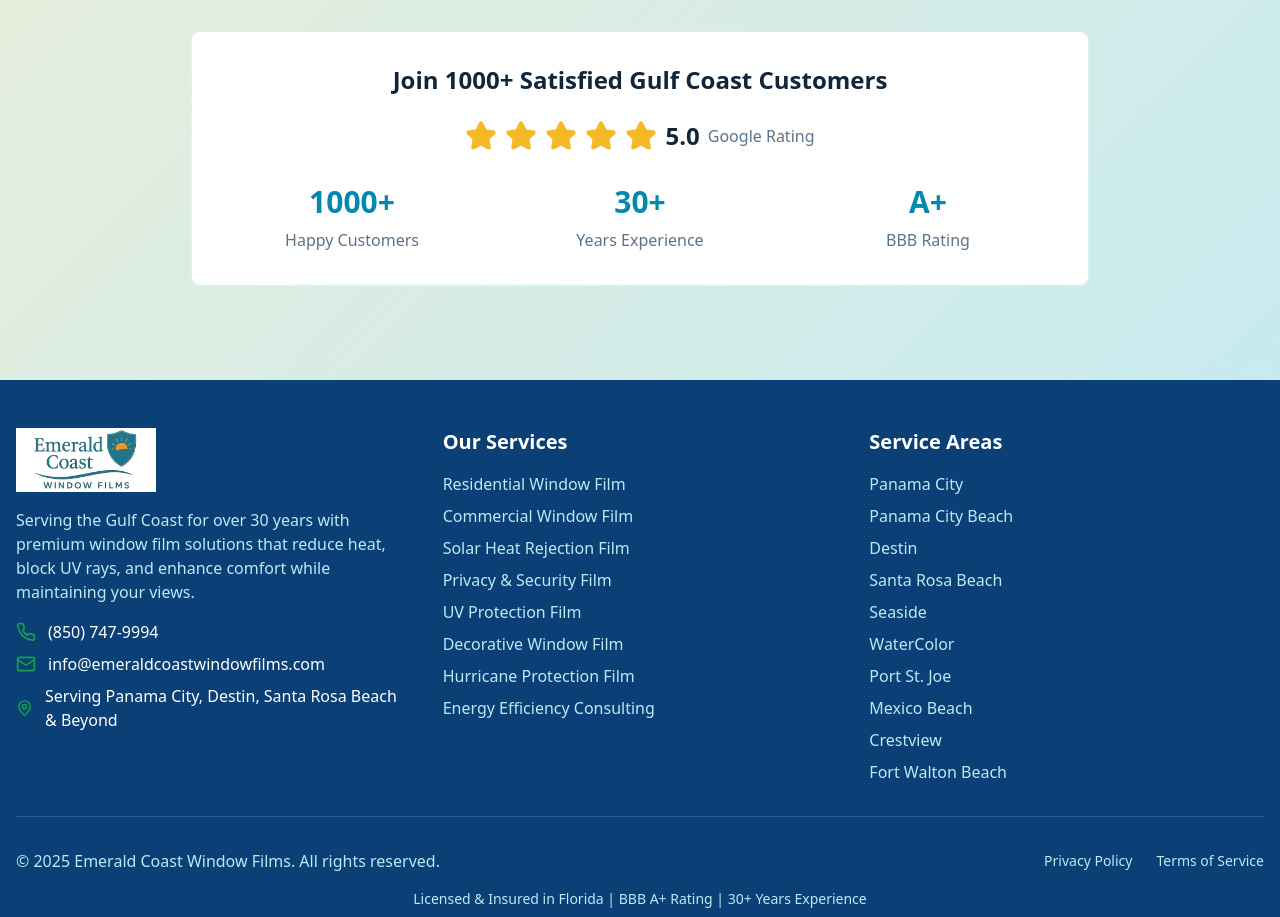
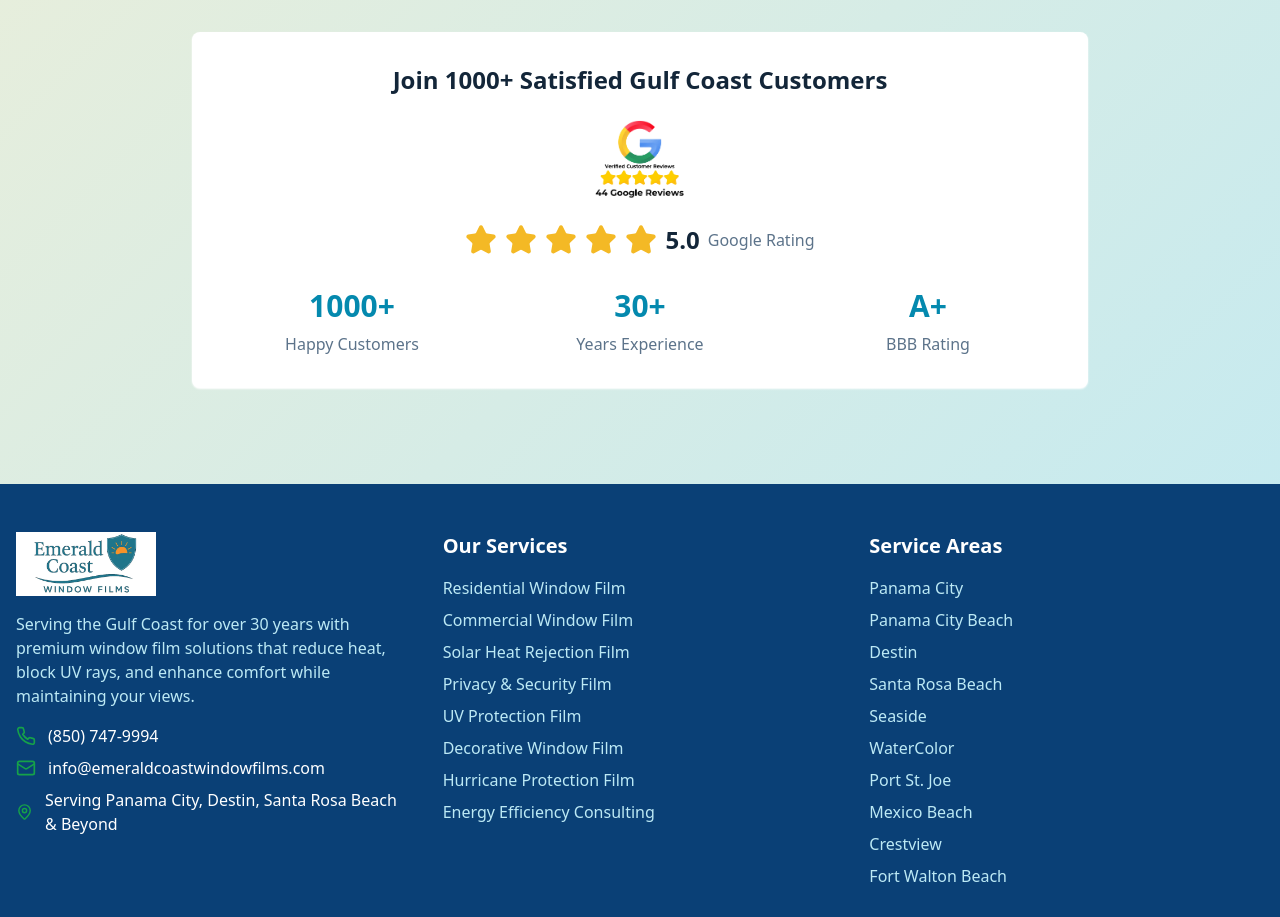
Before and after one commit to leadgenqueen/windowfilm, a React (Vite) app: page /thank-you in a window 1280 px wide. Shown: the part 1160-2077 px from the top of the page. Built offline with nearby package versions, Linux system fonts and the light colour scheme.

Commit message:
Add Google Reviews image
Added the Verified Google Reviews image to the thank you page.

```diff
--- a/src/pages/ThankYou.tsx
+++ b/src/pages/ThankYou.tsx
@@ -4,6 +4,7 @@ import { Button } from "@/components/ui/button";
 import { PhoneButton } from "@/components/PhoneButton";
 import { Footer } from "@/components/Footer";
 import logoImage from "@/assets/emerald-coast-logo-updated.png";
+import verifiedReviewsImage from "@/assets/verified-google-reviews.png";
 
 export const ThankYouPage = () => {
   return (
@@ -153,6 +154,10 @@ export const ThankYouPage = () => {
                 Join 1000+ Satisfied Gulf Coast Customers
               </h2>
 
+              <div className="flex items-center justify-center mb-6">
+                <img src={verifiedReviewsImage} alt="Verified Google Reviews" className="max-h-20 object-contain" />
+              </div>
+
               <div className="flex items-center justify-center space-x-2 mb-6">
                 {[...Array(5)].map((_, i) => (
                   <Star key={i} className="h-8 w-8 fill-trust-gold text-trust-gold" />
```
Also changed, not shown: src/assets/verified-google-reviews.png (added).
